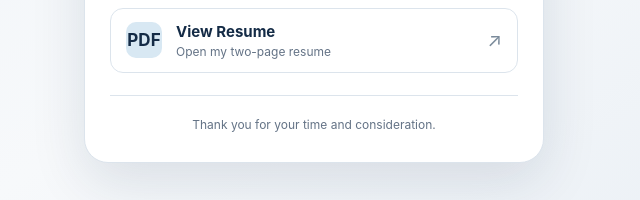
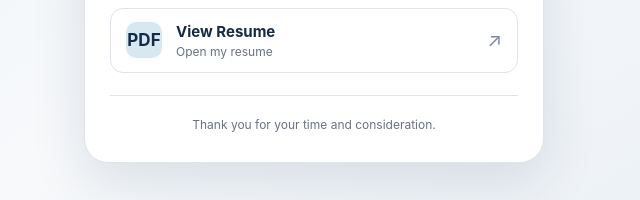
Before and after one commit to cmezydlo/cmezydlo, a plain HTML site: page docs/index.html in a window 1280 px wide. Shown: the part 597-797 px from the top of the page, 326-966 px from the left. Drawn offline with Linux system fonts and the light colour scheme.

Commit message:
Update resume link label

```diff
--- a/docs/index.html
+++ b/docs/index.html
@@ -94,7 +94,7 @@
         </a>
         <a class="link" href="Cara-Mezydlo-Resume.pdf" target="_blank" rel="noopener">
           <span class="icon" aria-hidden="true">PDF</span>
-          <span><span class="label">View Resume</span><span class="detail">Open my two-page resume</span></span>
+          <span><span class="label">View Resume</span><span class="detail">Open my resume</span></span>
           <span class="arrow" aria-hidden="true">↗</span>
         </a>
       </nav>
```
